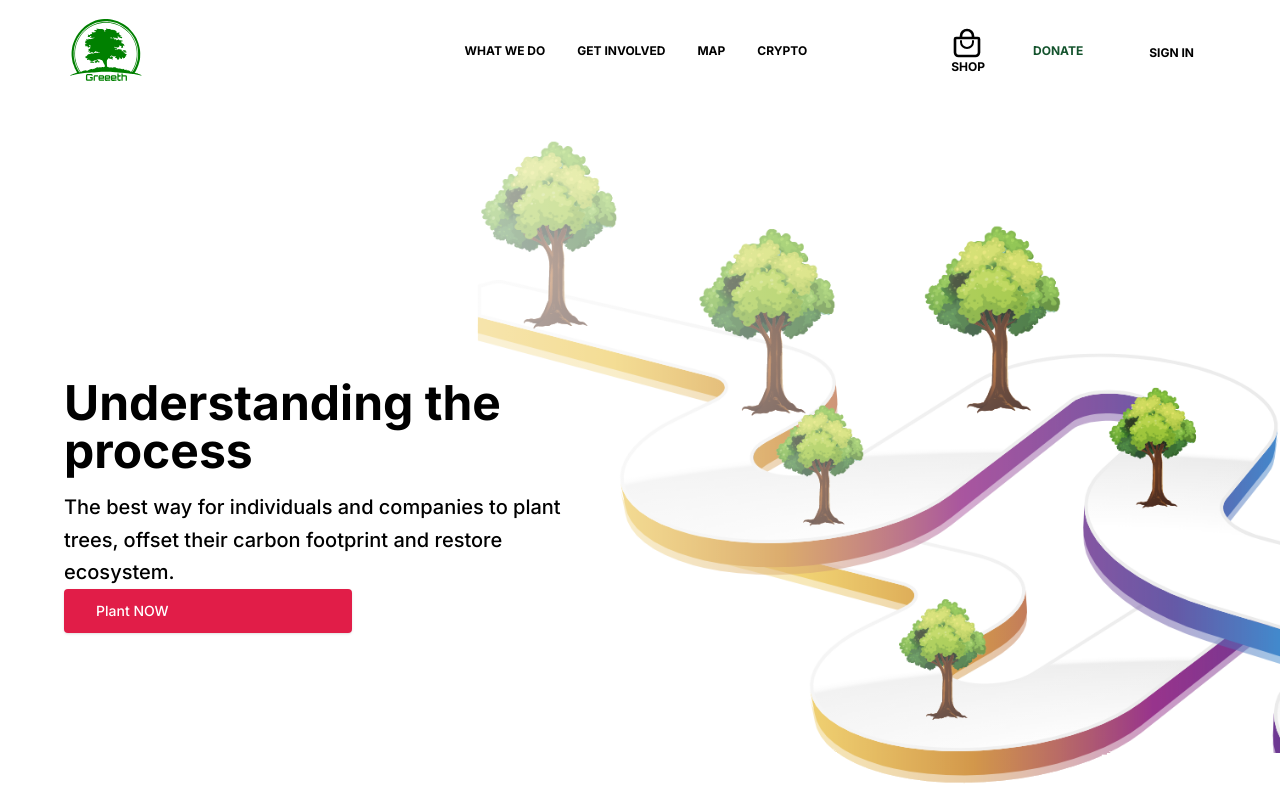
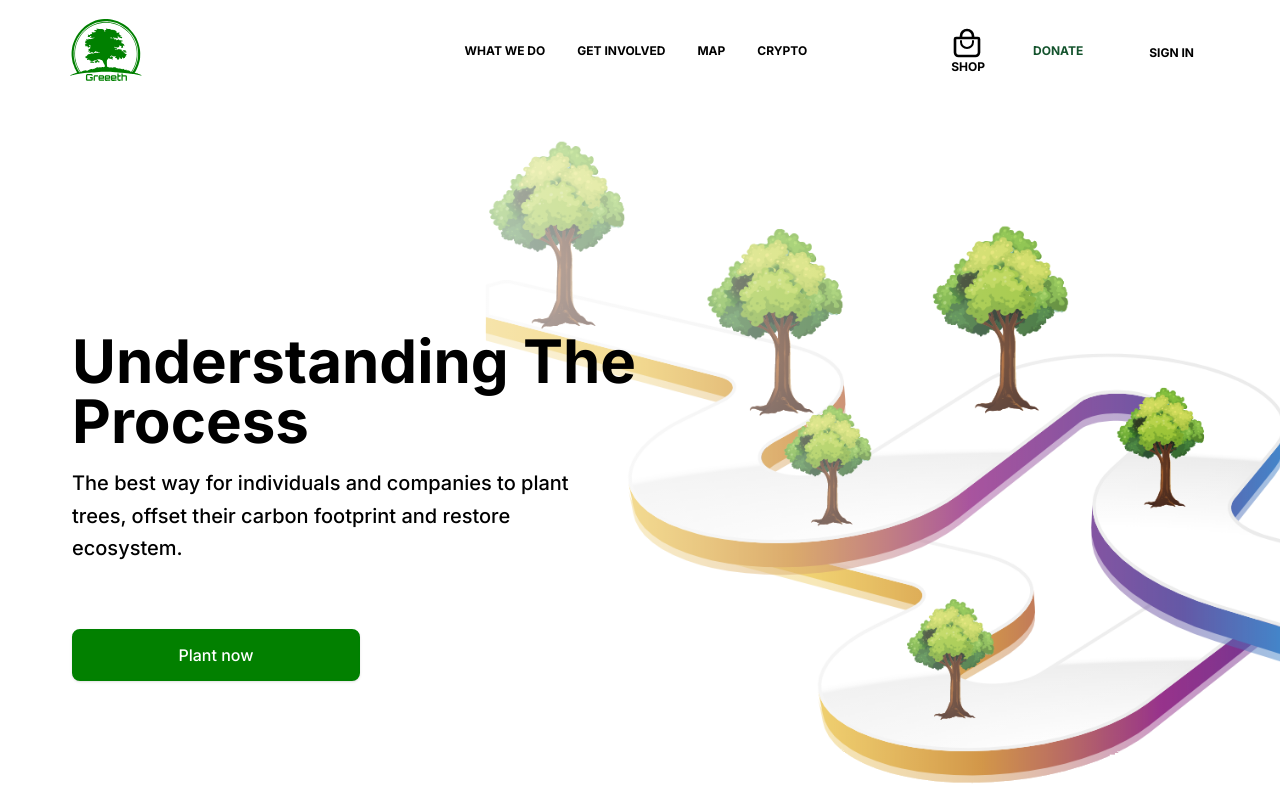
Before and after one commit to tohirbabs/Greeeth, a React (Vite) app: page / in a window 1280 px wide. Shown: the top 800 px of the page. Built offline with nearby package versions, Linux system fonts and the light colour scheme.

Commit message:
added resposiveness to Home component

```diff
--- a/src/App.css
+++ b/src/App.css
@@ -4,21 +4,13 @@
   content-visibility: auto;
   contain-intrinsic-size: 1px 5000px;
 }
-#frontPg{
-  background-image: url('../assets/TreeBG.jpg');
-  background-repeat: no-repeat;
-  /* background-size: 100% 100%; */
-}
-.rect{
-background: #008000;
-mix-blend-mode: multiply;
-box-shadow: 0px 4px 4px rgba(0, 0, 0, 0.25);
-position: absolute;
-width: 100%;
-height: 100%;
-left: -2px;
-top: -1px;
-}
+
 .footer{
   background-color: #008000;
 }
+.gButton{
+  background-color: #028000;
+  border: 0.1px solid #008000;
+  justify-content: center;
+  align-items: center;
+}
--- a/src/components/Home.jsx
+++ b/src/components/Home.jsx
@@ -5,24 +5,24 @@ function Home() {
   return (
     <section className="relative bg-white -mb-1">
       <img
-        className="absolute inset-0 object-[75%] sm:object-[25%] object-cover w-full h-auto opacity-25 sm:opacity-100"
+        className="absolute inset-0 object-[75%] sm:object-[25%] object-cover w-full h-auto opacity-25 sm:opacity-100 ml-2"
         src={Trees}
         alt="Trees Background"
       />
 
       <div className="hidden sm:block sm:inset-0 sm:absolute sm:bg-gradient-to-r sm:from-white sm:to-transparent" />
 
-      <div className="relative max-w-screen-xl px-4 py-32 ml-12 lg:h-screen lg:items-center lg:flex">
+      <div className="relative max-w-screen-xl px-6 py-32 ml-12 lg:h-screen lg:items-center lg:flex">
         <div className="max-w-xl sm:text-left">
-          <h1 className="text-3xl font-extrabold sm:text-5xl">
-            Understanding the process
+          <h1 className="text-6xl font-extrabold">
+            Understanding The Process
           </h1>
 
           <p className="max-w-lg mt-4 sm:leading-relaxed sm:text-xl">
             The best way for individuals and companies to plant trees,  offset their carbon footprint and restore ecosystem.
           </p>
-          <a className="block max-w-1/2 px-8 py-3 text-sm font-medium text-white rounded shadow bg-rose-600 sm:w-auto active:bg-rose-500 hover:bg-rose-700 focus:outline-none focus:ring" href="/get-started">
-            Plant NOW
+          <a className="gButton block mt-16 max-w-1/2 px-6 py-3 text-md font-medium text-white text-center rounded-lg shadow sm:w-auto active:bg-green-500 hover:border-green-700 hover: border-2 hover:bg-white hover:text-teal-700 focus:outline-none focus:ring" href="/">
+            Plant now
           </a>
         </div>
       </div>
```
